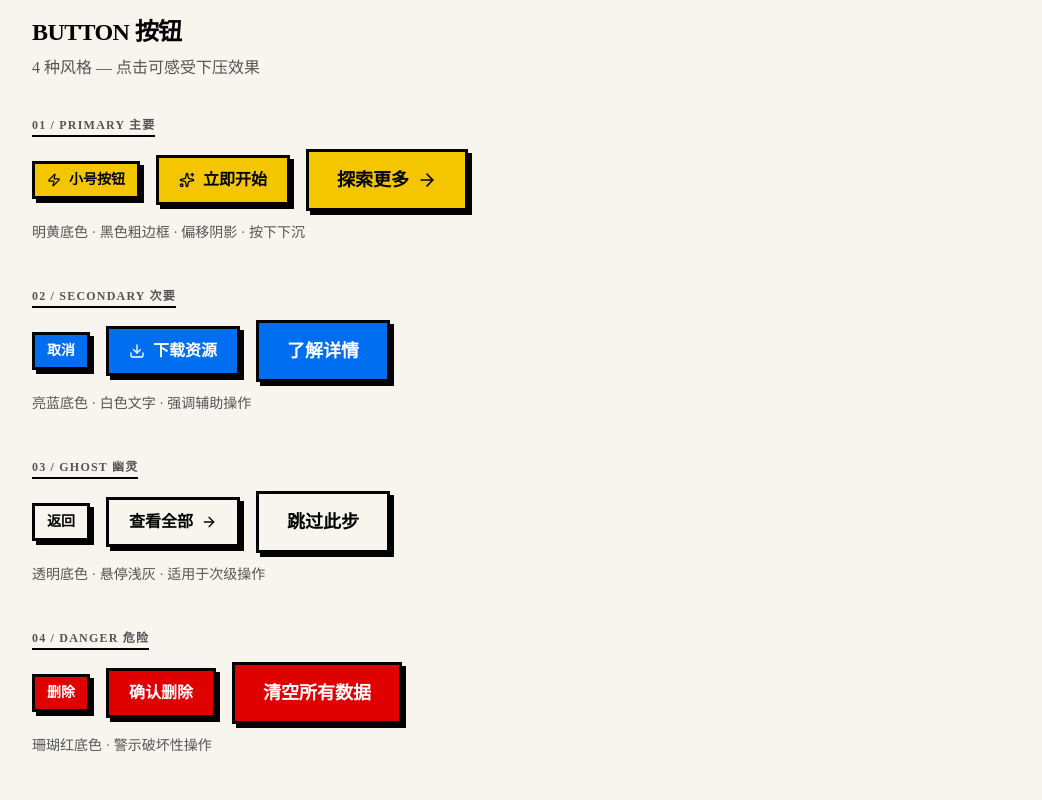
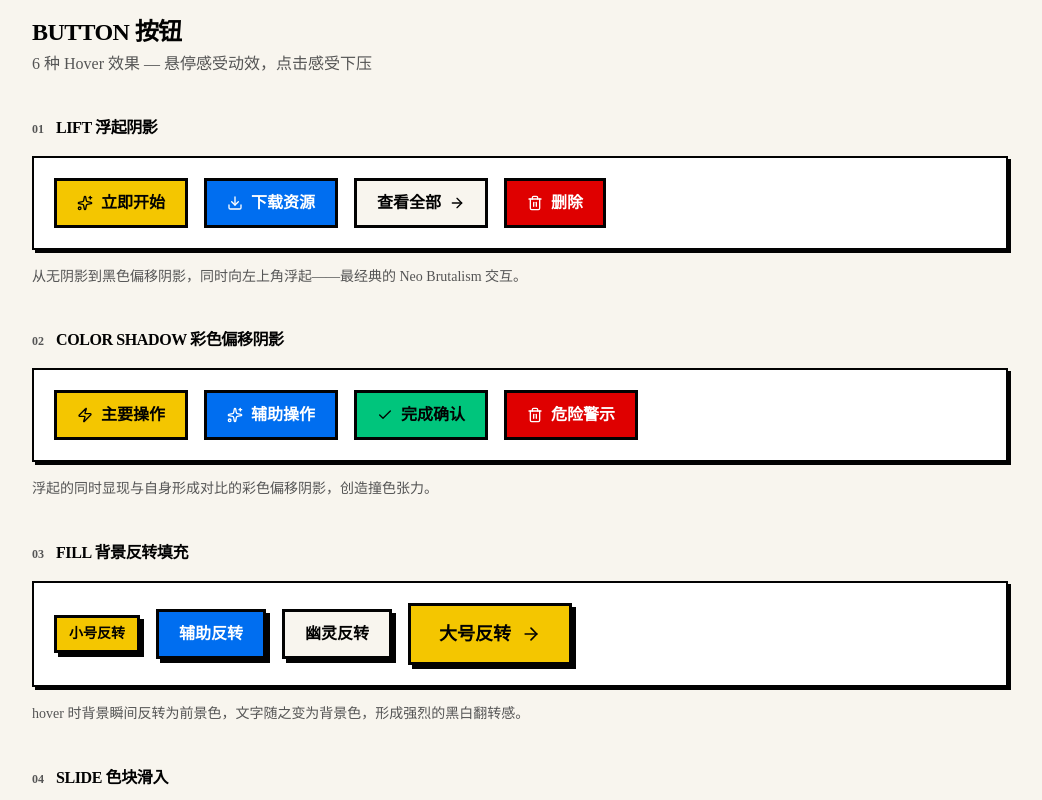
Before and after one commit to whohideonbug/design-system, a Next.js app: page / in a window 1280 px wide. Shown: the part 400-1200 px from the top of the page, without its empty margins (120-1162 px from the left). Built offline with nearby package versions, Linux system fonts and the light colour scheme.

Commit message:
feat: enhance neo-button hover effects with CSS animations\n\nAdd unique hover animations for each button type and update globals.css.

```diff
--- a/components/neo-button.tsx
+++ b/components/neo-button.tsx
@@ -1,36 +1,151 @@
 "use client"
 
 import { cn } from "@/lib/utils"
-import { ArrowRight, Download, Sparkles, Zap } from "lucide-react"
+import { ArrowRight, Download, Sparkles, Zap, Trash2, Check } from "lucide-react"
 
-type ButtonVariant = "primary" | "secondary" | "ghost" | "danger"
+// ─────────────────────────────────────────────
+// 类型定义
+// ─────────────────────────────────────────────
+export type ButtonEffect =
+  | "lift"       // 左上浮起 + 粗黑偏移阴影（经典 Neo Brutalism）
+  | "colorShadow"// 浮起 + 彩色偏移阴影
+  | "fill"       // 底色反转填充
+  | "slide"      // 底色滑入覆盖
+  | "glitch"     // 微小抖动 + 边框闪烁
+  | "underline"  // 下划线伸展
+
+export type ButtonVariant = "primary" | "secondary" | "ghost" | "danger" | "success"
 
 interface NeoButtonProps extends React.ButtonHTMLAttributes<HTMLButtonElement> {
   variant?: ButtonVariant
+  effect?: ButtonEffect
   size?: "sm" | "md" | "lg"
   icon?: React.ReactNode
   iconPosition?: "left" | "right"
 }
 
-const variantStyles: Record<ButtonVariant, string> = {
-  primary:
-    "bg-primary text-primary-foreground border-border hover:translate-x-[-2px] hover:translate-y-[-2px] hover:nb-shadow-lg nb-shadow nb-press",
-  secondary:
-    "bg-secondary text-secondary-foreground border-border hover:translate-x-[-2px] hover:translate-y-[-2px] hover:nb-shadow-lg nb-shadow nb-press",
-  ghost:
-    "bg-background text-foreground border-border hover:bg-muted hover:translate-x-[-2px] hover:translate-y-[-2px] hover:nb-shadow-lg nb-shadow nb-press",
-  danger:
-    "bg-destructive text-destructive-foreground border-border hover:translate-x-[-2px] hover:translate-y-[-2px] hover:nb-shadow-lg nb-shadow nb-press",
+// ─────────────────────────────────────────────
+// 变体基础样式（背景 / 文字颜色）
+// ─────────────────────────────────────────────
+const variantBase: Record<ButtonVariant, string> = {
+  primary:   "bg-primary   text-primary-foreground",
+  secondary: "bg-secondary text-secondary-foreground",
+  ghost:     "bg-background text-foreground",
+  danger:    "bg-destructive text-destructive-foreground",
+  success:   "bg-success text-success-foreground",
+}
+
+// ─────────────────────────────────────────────
+// 每种效果对应的 className
+// ─────────────────────────────────────────────
+function getEffectClass(effect: ButtonEffect, variant: ButtonVariant): string {
+  switch (effect) {
+
+    // 01 — Lift：向左上浮起，粗黑偏移阴影从无到大
+    case "lift":
+      return cn(
+        "shadow-[0px_0px_0px_0px_var(--foreground)]",
+        "transition-all duration-150 ease-out",
+        "hover:-translate-x-1 hover:-translate-y-1",
+        "hover:shadow-[5px_5px_0px_0px_var(--foreground)]",
+        "active:translate-x-0 active:translate-y-0",
+        "active:shadow-[0px_0px_0px_0px_var(--foreground)]",
+      )
+
+    // 02 — Color Shadow：向左上浮起，彩色偏移阴影
+    case "colorShadow": {
+      const shadowColor =
+        variant === "primary"   ? "var(--secondary)"    :
+        variant === "secondary" ? "var(--accent)"       :
+        variant === "danger"    ? "var(--primary)"      :
+        variant === "success"   ? "var(--secondary)"    :
+                                  "var(--primary)"
+      return cn(
+        "transition-all duration-150 ease-out",
+        `shadow-[0px_0px_0px_0px_${shadowColor}]`,
+        `hover:-translate-x-1 hover:-translate-y-1`,
+        `hover:shadow-[6px_6px_0px_0px_${shadowColor}]`,
+        "active:translate-x-0 active:translate-y-0",
+        `active:shadow-[0px_0px_0px_0px_${shadowColor}]`,
+      )
+    }
+
+    // 03 — Fill：hover 时背景色反转（前景色填充）
+    case "fill":
+      return cn(
+        "relative overflow-hidden",
+        "shadow-[4px_4px_0px_0px_var(--foreground)]",
+        "transition-all duration-150 ease-out",
+        "hover:bg-foreground hover:text-background",
+        "hover:-translate-x-0.5 hover:-translate-y-0.5",
+        "hover:shadow-[5px_5px_0px_0px_var(--foreground)]",
+        "active:translate-x-0.5 active:translate-y-0.5",
+        "active:shadow-[2px_2px_0px_0px_var(--foreground)]",
+      )
+
+    // 04 — Slide：伪元素从左滑入，文字保持
+    case "slide":
+      return cn(
+        "relative overflow-hidden group",
+        "shadow-[4px_4px_0px_0px_var(--foreground)]",
+        "transition-shadow duration-150 ease-out",
+        "hover:shadow-[6px_6px_0px_0px_var(--foreground)]",
+        "hover:-translate-x-0.5 hover:-translate-y-0.5",
+        "active:translate-x-0.5 active:translate-y-0.5",
+        "active:shadow-[2px_2px_0px_0px_var(--foreground)]",
+        "[&>span.slide-bg]:absolute [&>span.slide-bg]:inset-0",
+        "[&>span.slide-bg]:-translate-x-full",
+        "[&>span.slide-bg]:transition-transform [&>span.slide-bg]:duration-200 [&>span.slide-bg]:ease-out",
+        "hover:[&>span.slide-bg]:translate-x-0",
+        "[&>span.slide-bg]:bg-foreground",
+        "[&>span.label]:relative [&>span.label]:z-10",
+        "[&>span.label]:mix-blend-difference",
+      )
+
+    // 05 — Glitch：hover 抖动 + 双重描边残影
+    case "glitch":
+      return cn(
+        "shadow-[4px_4px_0px_0px_var(--foreground)]",
+        "transition-all duration-75",
+        "hover:animate-[glitch_0.2s_steps(2)_forwards]",
+        "hover:shadow-[4px_4px_0px_0px_var(--primary),_-2px_-2px_0px_0px_var(--secondary)]",
+        "active:shadow-[0px_0px_0px_0px_var(--foreground)]",
+        "active:translate-x-1 active:translate-y-1",
+      )
+
+    // 06 — Underline：hover 时底部描边伸展
+    case "underline":
+      return cn(
+        "relative",
+        "shadow-[4px_4px_0px_0px_var(--foreground)]",
+        "transition-all duration-150 ease-out",
+        "hover:-translate-x-0.5 hover:-translate-y-0.5",
+        "hover:shadow-[6px_6px_0px_0px_var(--foreground)]",
+        "after:absolute after:bottom-0 after:left-0 after:h-[3px]",
+        "after:w-0 after:bg-foreground",
+        "after:transition-[width] after:duration-200 after:ease-out",
+        "hover:after:w-full",
+        "active:translate-x-0.5 active:translate-y-0.5",
+        "active:shadow-[2px_2px_0px_0px_var(--foreground)]",
+      )
+
+    default:
+      return "nb-shadow nb-press"
+  }
 }
 
 const sizeStyles = {
-  sm: "px-3 py-1.5 text-sm",
-  md: "px-5 py-2.5 text-base",
-  lg: "px-7 py-3.5 text-lg",
+  sm: "px-3 py-1.5 text-sm gap-1.5",
+  md: "px-5 py-2.5 text-base gap-2",
+  lg: "px-7 py-3.5 text-lg gap-2.5",
 }
 
+// ─────────────────────────────────────────────
+// 主组件
+// ─────────────────────────────────────────────
 export function NeoButton({
   variant = "primary",
+  effect = "lift",
   size = "md",
   icon,
   iconPosition = "left",
@@ -38,115 +153,153 @@ export function NeoButton({
   children,
   ...props
 }: NeoButtonProps) {
+  const isSlide = effect === "slide"
+
   return (
     <button
       className={cn(
-        "inline-flex items-center gap-2 font-bold nb-border-thick transition-all duration-100 cursor-pointer select-none",
-        variantStyles[variant],
+        "inline-flex items-center font-bold nb-border-thick cursor-pointer select-none",
+        variantBase[variant],
+        getEffectClass(effect, variant),
         sizeStyles[size],
         className,
       )}
       {...props}
     >
-      {icon && iconPosition === "left" && <span className="shrink-0">{icon}</span>}
-      {children}
-      {icon && iconPosition === "right" && <span className="shrink-0">{icon}</span>}
+      {isSlide && <span className="slide-bg" aria-hidden="true" />}
+      {icon && iconPosition === "left" && (
+        <span className={cn("shrink-0", isSlide && "label")}>{icon}</span>
+      )}
+      <span className={cn(isSlide && "label")}>{children}</span>
+      {icon && iconPosition === "right" && (
+        <span className={cn("shrink-0", isSlide && "label")}>{icon}</span>
+      )}
     </button>
   )
 }
 
+// ─────────────────────────────────────────────
+// 展示面板
+// ─────────────────────────────────────────────
+
+const DEMOS: {
+  id: string
+  label: string
+  effect: ButtonEffect
+  desc: string
+  items: { variant: ButtonVariant; size?: "sm" | "md" | "lg"; label: string; icon?: React.ReactNode; iconPos?: "left" | "right" }[]
+}[] = [
+  {
+    id: "01",
+    label: "Lift 浮起阴影",
+    effect: "lift",
+    desc: "从无阴影到黑色偏移阴影，同时向左上角浮起——最经典的 Neo Brutalism 交互。",
+    items: [
+      { variant: "primary",   label: "立即开始",  icon: <Sparkles size={16} /> },
+      { variant: "secondary", label: "下载资源",  icon: <Download size={16} /> },
+      { variant: "ghost",     label: "查看全部",  icon: <ArrowRight size={16} />, iconPos: "right" },
+      { variant: "danger",    label: "删除",      icon: <Trash2 size={16} /> },
+    ],
+  },
+  {
+    id: "02",
+    label: "Color Shadow 彩色偏移阴影",
+    effect: "colorShadow",
+    desc: "浮起的同时显现与自身形成对比的彩色偏移阴影，创造撞色张力。",
+    items: [
+      { variant: "primary",   label: "主要操作",  icon: <Zap size={16} /> },
+      { variant: "secondary", label: "辅助操作",  icon: <Sparkles size={16} /> },
+      { variant: "success",   label: "完成确认",  icon: <Check size={16} /> },
+      { variant: "danger",    label: "危险警示",  icon: <Trash2 size={16} /> },
+    ],
+  },
+  {
+    id: "03",
+    label: "Fill 背景反转填充",
+    effect: "fill",
+    desc: "hover 时背景瞬间反转为前景色，文字随之变为背景色，形成强烈的黑白翻转感。",
+    items: [
+      { variant: "primary",   size: "sm", label: "小号反转" },
+      { variant: "secondary", size: "md", label: "辅助反转" },
+      { variant: "ghost",     size: "md", label: "幽灵反转" },
+      { variant: "primary",   size: "lg", label: "大号反转", icon: <ArrowRight size={20} />, iconPos: "right" },
+    ],
+  },
+  {
+    id: "04",
+    label: "Slide 色块滑入",
+    effect: "slide",
+    desc: "深色色块从左侧匀速滑入覆盖底色，文字通过 mix-blend-difference 保持可读。",
+    items: [
+      { variant: "primary",   label: "色块划入",  icon: <ArrowRight size={16} />, iconPos: "right" },
+      { variant: "secondary", label: "滑入蓝底" },
+      { variant: "ghost",     label: "幽灵滑入" },
+      { variant: "success",   label: "绿色滑入",  icon: <Check size={16} /> },
+    ],
+  },
+  {
+    id: "05",
+    label: "Glitch 双重残影",
+    effect: "glitch",
+    desc: "hover 时出现主色 + 次色双重偏移阴影残影，模拟电子故障/错位的 Glitch 美学。",
+    items: [
+      { variant: "primary",   label: "Glitch 主色" },
+      { variant: "secondary", label: "Glitch 蓝色",  icon: <Zap size={16} /> },
+      { variant: "danger",    label: "Glitch 警报" },
+      { variant: "ghost",     label: "Glitch 幽灵", icon: <Sparkles size={16} /> },
+    ],
+  },
+  {
+    id: "06",
+    label: "Underline 描边伸展",
+    effect: "underline",
+    desc: "hover 时底部黑色描边从左向右伸展至全宽，强调文字锚点感。",
+    items: [
+      { variant: "ghost",     label: "返回上页",    icon: <ArrowRight size={16} className="rotate-180" /> },
+      { variant: "primary",   label: "查看案例",    icon: <ArrowRight size={16} />, iconPos: "right" },
+      { variant: "secondary", label: "了解更多" },
+      { variant: "ghost",     size: "lg", label: "浏览全部作品", icon: <ArrowRight size={20} />, iconPos: "right" },
+    ],
+  },
+]
+
 export function NeoButtonShowcase() {
   return (
-    <section className="space-y-8">
-      <div className="space-y-2">
+    <section className="space-y-10">
+      <div className="space-y-1">
         <h2 className="text-2xl font-black tracking-tight text-foreground uppercase">Button 按钮</h2>
-        <p className="text-muted-foreground font-medium">4 种风格 — 点击可感受下压效果</p>
+        <p className="text-muted-foreground font-medium">6 种 Hover 效果 — 悬停感受动效，点击感受下压</p>
       </div>
 
       <div className="grid grid-cols-1 gap-10">
-        {/* Button 1 — Primary 主要 */}
-        <div className="space-y-3">
-          <span className="inline-block font-mono text-xs font-bold uppercase tracking-widest text-muted-foreground border-b-2 border-border pb-0.5">
-            01 / Primary 主要
-          </span>
-          <div className="flex flex-wrap gap-4 items-center">
-            <NeoButton variant="primary" size="sm" icon={<Zap size={14} />}>
-              小号按钮
-            </NeoButton>
-            <NeoButton variant="primary" size="md" icon={<Sparkles size={16} />}>
-              立即开始
-            </NeoButton>
-            <NeoButton variant="primary" size="lg" icon={<ArrowRight size={20} />} iconPosition="right">
-              探索更多
-            </NeoButton>
+        {DEMOS.map(({ id, label, effect, desc, items }) => (
+          <div key={id} className="space-y-4">
+            {/* 标签 */}
+            <div className="flex items-baseline gap-3">
+              <span className="font-mono text-xs font-bold text-muted-foreground">{id}</span>
+              <span className="font-black text-base text-foreground uppercase tracking-tight">{label}</span>
+            </div>
+
+            {/* 按钮行 */}
+            <div className="flex flex-wrap gap-4 items-center py-5 px-5 nb-border bg-card nb-shadow-sm">
+              {items.map((item, i) => (
+                <NeoButton
+                  key={i}
+                  variant={item.variant}
+                  effect={effect}
+                  size={item.size ?? "md"}
+                  icon={item.icon}
+                  iconPosition={item.iconPos ?? "left"}
+                >
+                  {item.label}
+                </NeoButton>
+              ))}
+            </div>
+
+            {/* 描述 */}
+            <p className="text-sm text-muted-foreground font-medium leading-relaxed">{desc}</p>
           </div>
-          <p className="text-sm text-muted-foreground font-medium">
-            明黄底色 · 黑色粗边框 · 偏移阴影 · 按下下沉
-          </p>
-        </div>
-
-        {/* Button 2 — Secondary 次要 */}
-        <div className="space-y-3">
-          <span className="inline-block font-mono text-xs font-bold uppercase tracking-widest text-muted-foreground border-b-2 border-border pb-0.5">
-            02 / Secondary 次要
-          </span>
-          <div className="flex flex-wrap gap-4 items-center">
-            <NeoButton variant="secondary" size="sm">
-              取消
-            </NeoButton>
-            <NeoButton variant="secondary" size="md" icon={<Download size={16} />}>
-              下载资源
-            </NeoButton>
-            <NeoButton variant="secondary" size="lg">
-              了解详情
-            </NeoButton>
-          </div>
-          <p className="text-sm text-muted-foreground font-medium">
-            亮蓝底色 · 白色文字 · 强调辅助操作
-          </p>
-        </div>
-
-        {/* Button 3 — Ghost 幽灵 */}
-        <div className="space-y-3">
-          <span className="inline-block font-mono text-xs font-bold uppercase tracking-widest text-muted-foreground border-b-2 border-border pb-0.5">
-            03 / Ghost 幽灵
-          </span>
-          <div className="flex flex-wrap gap-4 items-center">
-            <NeoButton variant="ghost" size="sm">
-              返回
-            </NeoButton>
-            <NeoButton variant="ghost" size="md" icon={<ArrowRight size={16} />} iconPosition="right">
-              查看全部
-            </NeoButton>
-            <NeoButton variant="ghost" size="lg">
-              跳过此步
-            </NeoButton>
-          </div>
-          <p className="text-sm text-muted-foreground font-medium">
-            透明底色 · 悬停浅灰 · 适用于次级操作
-          </p>
-        </div>
-
-        {/* Button 4 — Danger 危险 */}
-        <div className="space-y-3">
-          <span className="inline-block font-mono text-xs font-bold uppercase tracking-widest text-muted-foreground border-b-2 border-border pb-0.5">
-            04 / Danger 危险
-          </span>
-          <div className="flex flex-wrap gap-4 items-center">
-            <NeoButton variant="danger" size="sm">
-              删除
-            </NeoButton>
-            <NeoButton variant="danger" size="md">
-              确认删除
-            </NeoButton>
-            <NeoButton variant="danger" size="lg">
-              清空所有数据
-            </NeoButton>
-          </div>
-          <p className="text-sm text-muted-foreground font-medium">
-            珊瑚红底色 · 警示破坏性操作
-          </p>
-        </div>
+        ))}
       </div>
     </section>
   )
```
Also changed, not shown: app/globals.css (+39 -2 lines), 1 other file (tests, documents, lock files or other folders).
